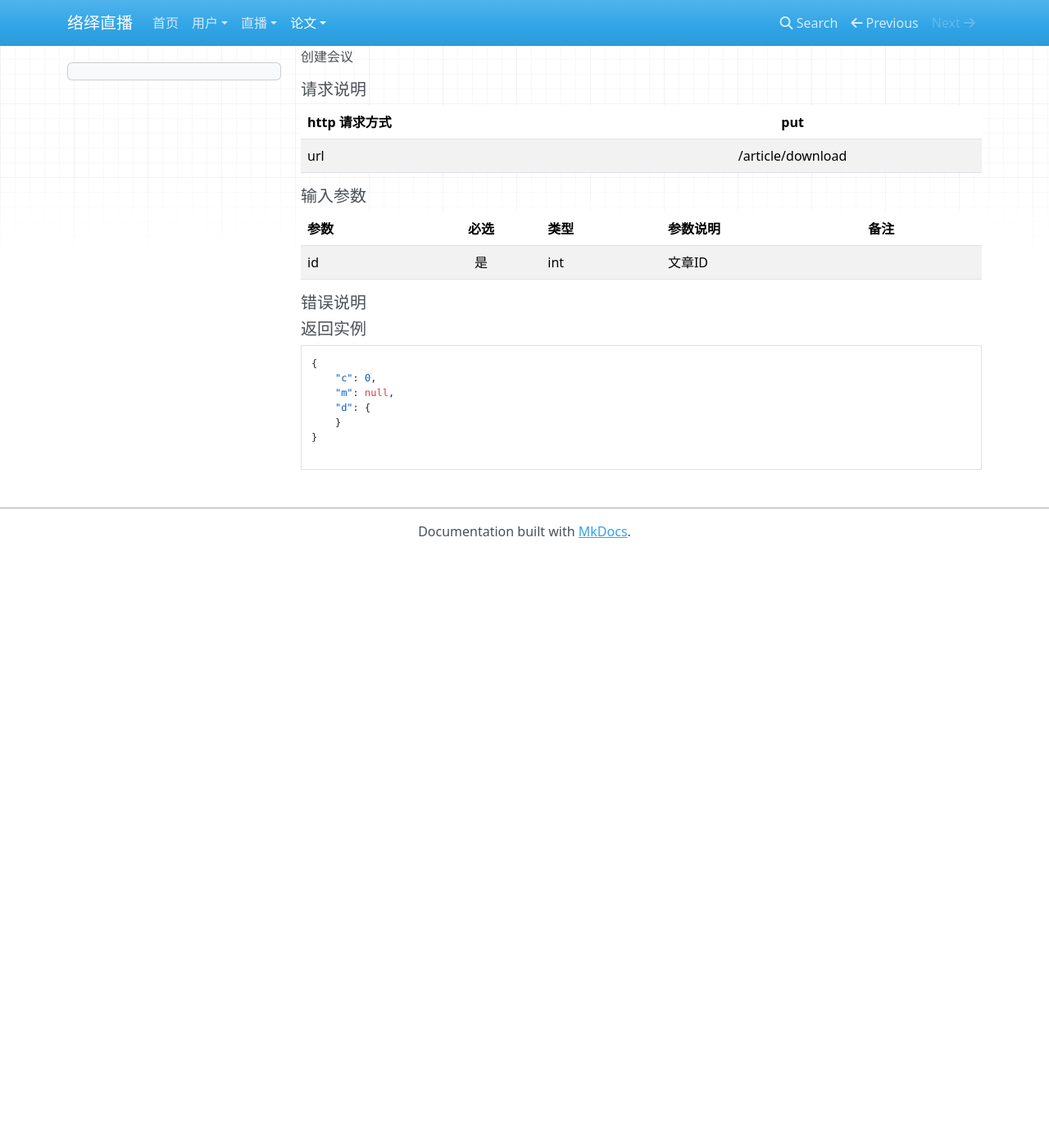
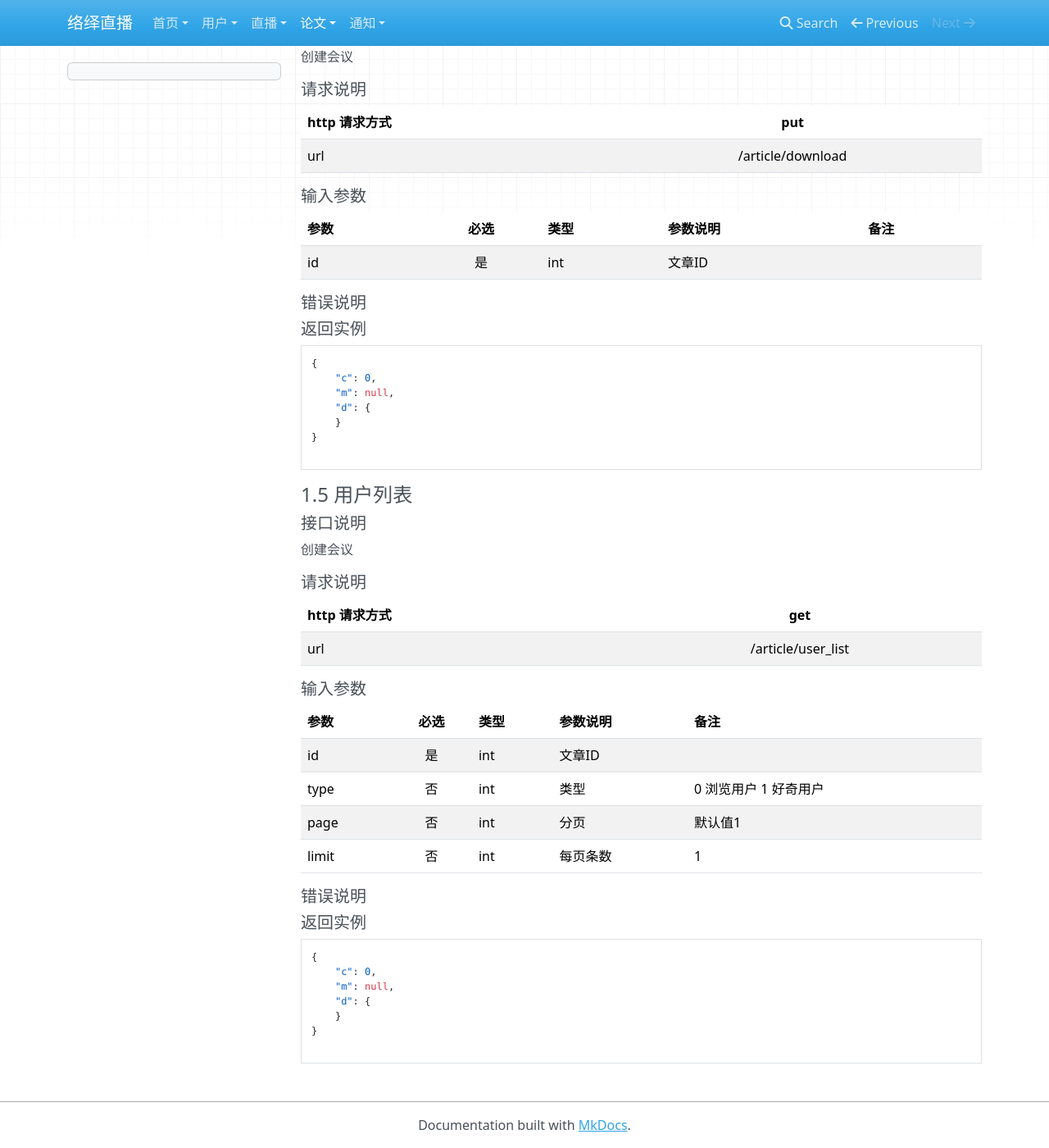
Before and after one commit to G-little/luoyi-wiki, an MkDocs documentation site: the page built from docs/luoyi/article.md, in a window 1280 px wide and 1400 px high, scrolled down 2918 px. Shown: the whole window at 82% size. Built offline with MkDocs 1.6.1, drawn with Linux system fonts in a browser that asks for light colours; nearby versions of some CDN libraries; before the commit the page ends 3594 px from its top, so only the background shows below that.

Commit message:
add file

````diff
--- a/docs/luoyi/article.md
+++ b/docs/luoyi/article.md
@@ -200,3 +200,44 @@
 }
 
 ```
+
+
+
+
+#### 1.5  用户列表
+
+##### 接口说明
+
+创建会议
+
+##### 请求说明
+
+| http 请求方式          |get             |
+|:------------- |:---------------:|
+| url      |/article/user_list |
+
+#####  输入参数
+
+| 参数          |必选             | 类型       | 参数说明        | 备注          |
+|:-------------|:---------------:|:-------------|:-------------|:-------------|
+| id      | 是 |  int  |  文章ID |    |
+| type      | 否 |  int  |   类型 |  0 浏览用户  1 好奇用户   |
+| page      | 否 |  int  |   分页 |  默认值1   |
+| limit      | 否 |  int  |   每页条数 |  1   |
+
+#####  错误说明
+
+
+
+
+
+#####  返回实例
+```json
+{
+    "c": 0,
+    "m": null,
+    "d": {
+    }
+}
+
+```
--- a/mkdocs.yml
+++ b/mkdocs.yml
@@ -1,14 +1,17 @@
 site_name: 络绎直播
 nav:
-  - 首页: 'index.md'
+  - 首页:
+    - Main: 'index.md'
+    - 话题: './luoyi/topic.md'
+    - 搜索: './luoyi/search.md'
   - 用户:
     - Main: './user/user.md'
     - Profile: './luoyi/profile.md'
     - 个人主页: './luoyi/user.md'
     - 关注/好友: './luoyi/fans.md'
-    - 话题: './luoyi/topic.md'
-    - 搜索: './luoyi/search.md'
   - 直播:
     - Main: './luoyi/meeting.md'
   - 论文:
     - Main: './luoyi/article.md'
+  - 通知:
+    - Main: './luoyi/im.md'
````
Also changed, not shown: site/404.html, site/index.html, site/luoyi/article/index.html, site/luoyi/fans/index.html, site/luoyi/meeting/index.html, site/luoyi/profile/index.html, site/luoyi/search/index.html, site/luoyi/topic/index.html, site/luoyi/user/index.html, site/search/search_index.json, site/sitemap.xml, site/user/user/index.html, 1 other file.
